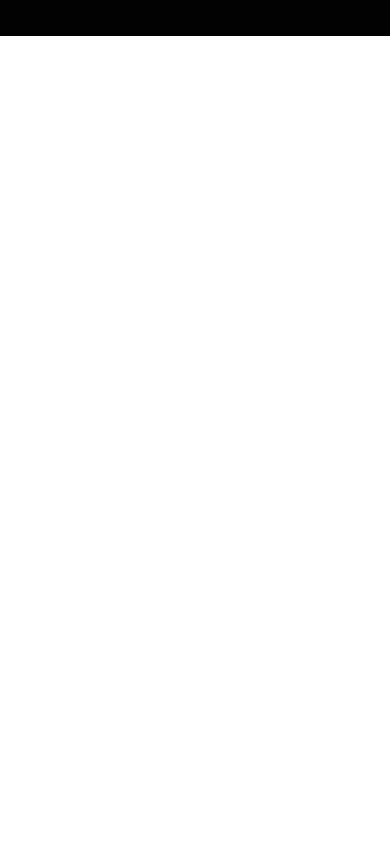
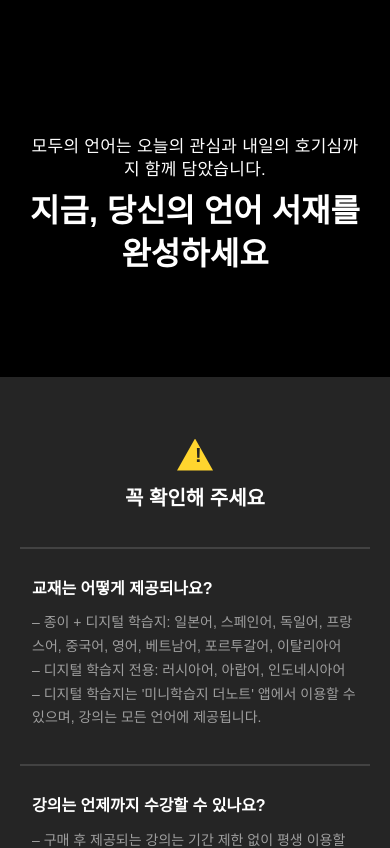
Before and after one commit to koo-2dub/studymini-all-lang-event, a Next.js app: page / in a window 390 px wide. Shown: the part 9220-10068 px from the top of the page. Before the commit the page ends 9256 px from the top, so only its background shows below. Built offline with nearby package versions, Linux system fonts and the light colour scheme.

Commit message:
Implement sections 12 and 13

```diff
--- /dev/null
+++ b/src/app/Section12.tsx
@@ -0,0 +1,10 @@
+export default function Section12() {
+  return (
+    <section className="section12" aria-labelledby="section12-title">
+      <p className="section12-eyebrow">모두의 언어는 오늘의 관심과 내일의 호기심까지 함께 담았습니다.</p>
+      <h2 id="section12-title" className="section12-title">
+        지금, 당신의 언어 서재를<br />완성하세요
+      </h2>
+    </section>
+  );
+}
--- /dev/null
+++ b/src/app/Section13.tsx
@@ -0,0 +1,61 @@
+const faqItems = [
+  {
+    question: "교재는 어떻게 제공되나요?",
+    answers: [
+      "종이 + 디지털 학습지: 일본어, 스페인어, 독일어, 프랑스어, 중국어, 영어, 베트남어, 포르투갈어, 이탈리아어",
+      "디지털 학습지 전용: 러시아어, 아랍어, 인도네시아어",
+      "디지털 학습지는 '미니학습지 더노트' 앱에서 이용할 수 있으며, 강의는 모든 언어에 제공됩니다.",
+    ],
+  },
+  {
+    question: "강의는 언제까지 수강할 수 있나요?",
+    answers: [
+      "구매 후 제공되는 강의는 기간 제한 없이 평생 이용할 수 있습니다.",
+      "원하는 시기에 자유롭게 학습을 시작하고 이어갈 수 있습니다.",
+    ],
+  },
+  {
+    question: "배송은 언제 시작되나요?",
+    answers: [
+      "종이 교재가 포함된 상품은 결제 확인 후 순차적으로 출고됩니다.",
+      "배송 일정은 지역 및 물류 상황에 따라 달라질 수 있습니다.",
+    ],
+  },
+  {
+    question: "환불은 어떻게 진행되나요?",
+    answers: [
+      "교재 발송 전 취소 및 환불 : 전액 환불이 가능합니다.",
+      "구입한 강좌의 디지털 학습지 다운로드한 경우 디지털콘텐츠 사용으로 간주하여 7일 이내라도 환불이 불가합니다(학습콘텐츠 다운로드 하지 않은 경우에만 환불).",
+      "교재 발송 후 환불 : 교재 재판매 가능 상태를 확인 후 왕복 배송비 등 차감 후 부분 환불이 가능합니다.",
+      "교재 및 사은품이 새 상태인 경우에는 결제일로부터 7일 이내 환불 신청 시 전액 환불이 가능합니다. 단 7일이 초과한 경우 환불 접수가 불가합니다.",
+      "교재 및 사은품은 사용감이 있는 경우 7일 이내라도 환불이 불가합니다.",
+      "그 외 제공되는 콘텐츠, mp3나 강의, 학습문답시스템 등은 실결제금액에 포함되지 않으므로(무상지원) 환불 대상이 아닙니다.",
+    ],
+  },
+];
+
+export default function Section13() {
+  return (
+    <section className="section13" aria-labelledby="section13-title">
+      <div className="section13-inner">
+        <div className="section13-header">
+          <div className="section13-alert-icon" aria-hidden="true">!</div>
+          <h2 id="section13-title" className="section13-title">꼭 확인해 주세요</h2>
+        </div>
+
+        <div className="section13-faq-list">
+          {faqItems.map((item) => (
+            <article key={item.question} className="section13-faq-item">
+              <h3 className="section13-question">{item.question}</h3>
+              <ul className="section13-answer-list">
+                {item.answers.map((answer) => (
+                  <li key={answer}>{answer}</li>
+                ))}
+              </ul>
+            </article>
+          ))}
+        </div>
+      </div>
+    </section>
+  );
+}
--- a/src/app/globals.css
+++ b/src/app/globals.css
@@ -1318,3 +1318,209 @@ body {
     margin-top: 34px;
   }
 }
+
+.section12 {
+  display: flex;
+  padding: 160px 320px;
+  flex-direction: column;
+  align-items: center;
+  align-self: stretch;
+  gap: 20px;
+  background: #000;
+  color: #fff;
+  text-align: center;
+  font-family: Pretendard, Arial, Helvetica, sans-serif;
+}
+
+.section12-eyebrow,
+.section12-title {
+  align-self: stretch;
+  margin: 0;
+  color: #fff;
+  line-height: 135%;
+  text-align: center;
+}
+
+.section12-eyebrow {
+  font-size: 34px;
+  font-weight: 400;
+  letter-spacing: 0.25px;
+}
+
+.section12-title {
+  font-size: 64px;
+  font-weight: 700;
+}
+
+.section13 {
+  background: #252525;
+  color: #fff;
+  font-family: Pretendard, Arial, Helvetica, sans-serif;
+}
+
+.section13-inner {
+  width: min(900px, calc(100% - 80px));
+  margin: 0 auto;
+  padding: 122px 0 166px;
+}
+
+.section13-header {
+  display: flex;
+  flex-direction: column;
+  align-items: center;
+  gap: 19px;
+  margin-bottom: 78px;
+  text-align: center;
+}
+
+.section13-alert-icon {
+  position: relative;
+  display: flex;
+  width: 43px;
+  height: 38px;
+  align-items: center;
+  justify-content: center;
+  color: #252525;
+  font-size: 23px;
+  font-weight: 900;
+  line-height: 1;
+  transform: translateY(1px);
+}
+
+.section13-alert-icon::before {
+  position: absolute;
+  inset: 0;
+  content: "";
+  background: #ffd52e;
+  clip-path: polygon(50% 0, 100% 100%, 0 100%);
+}
+
+.section13-alert-icon::after {
+  position: relative;
+  z-index: 1;
+  content: "!";
+}
+
+.section13-title {
+  margin: 0;
+  color: #fff;
+  font-size: 28px;
+  font-weight: 600;
+  line-height: normal;
+  text-align: center;
+}
+
+.section13-faq-list {
+  border-top: 2px solid #424242;
+}
+
+.section13-faq-item {
+  display: flex;
+  flex-direction: column;
+  gap: 16px;
+  padding: 37px 16px 39px;
+  border-bottom: 2px solid #424242;
+}
+
+.section13-question {
+  margin: 0;
+  color: #fff;
+  font-size: 20px;
+  font-weight: 600;
+  line-height: 135%;
+}
+
+.section13-answer-list {
+  display: flex;
+  flex-direction: column;
+  gap: 0;
+  margin: 0;
+  padding: 0;
+  color: #9e9e9e;
+  font-size: 18px;
+  font-weight: 600;
+  line-height: 170%;
+  list-style: none;
+}
+
+.section13-answer-list li::before {
+  content: "– ";
+}
+
+@media (max-width: 900px) {
+  .section12 {
+    padding: 130px 40px;
+    gap: 12px;
+  }
+
+  .section12-eyebrow {
+    font-size: 22px;
+  }
+
+  .section12-title {
+    font-size: 50px;
+  }
+
+  .section13-inner {
+    width: calc(100% - 80px);
+    padding: 90px 0 108px;
+  }
+
+  .section13-header {
+    gap: 16px;
+    margin-bottom: 48px;
+  }
+
+  .section13-alert-icon {
+    width: 36px;
+    height: 32px;
+    font-size: 20px;
+  }
+
+  .section13-title {
+    font-size: 20px;
+  }
+
+  .section13-faq-item {
+    gap: 12px;
+    padding: 30px 12px 32px;
+  }
+
+  .section13-question {
+    font-size: 16px;
+  }
+
+  .section13-answer-list {
+    font-size: 14px;
+    font-weight: 400;
+  }
+}
+
+@media (max-width: 640px) {
+  .section12 {
+    padding: 100px 30px;
+    gap: 8px;
+  }
+
+  .section12-eyebrow {
+    font-size: 17px;
+  }
+
+  .section12-title {
+    font-size: 32px;
+  }
+
+  .section13-inner {
+    width: calc(100% - 40px);
+    padding: 61px 0 84px;
+  }
+
+  .section13-header {
+    gap: 12px;
+    margin-bottom: 36px;
+  }
+
+  .section13-faq-item {
+    padding: 29px 12px 34px;
+  }
+}
--- a/src/app/page.tsx
+++ b/src/app/page.tsx
@@ -7,6 +7,8 @@ import Section8 from "./Section8";
 import Section9 from "./Section9";
 import Section10 from "./Section10";
 import Section11 from "./Section11";
+import Section12 from "./Section12";
+import Section13 from "./Section13";
 
 const collectionBoxes = [
   { src: "de-box.png", alt: "독일어 미니학습지 박스", className: "section-collection-box-de" },
@@ -168,6 +170,8 @@ export default function Home() {
       <Section9 />
       <Section10 />
       <Section11 />
+      <Section12 />
+      <Section13 />
     </main>
   );
 }
```
